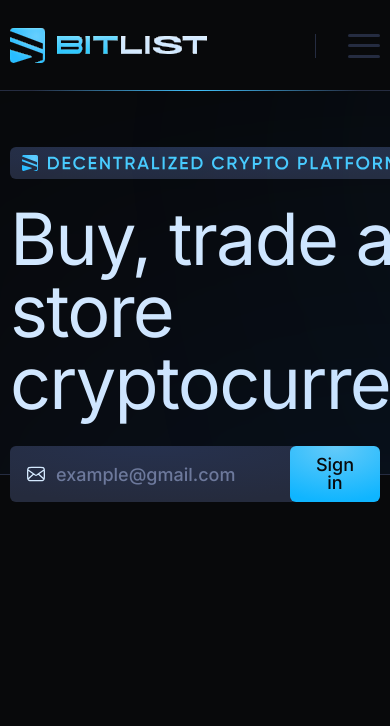
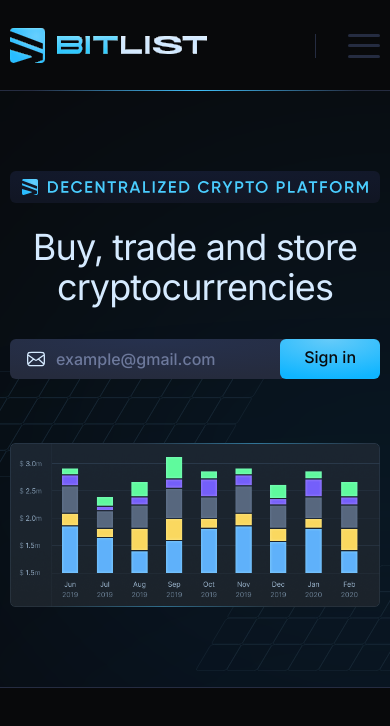
Before and after one commit to ptrv-dev/react-bitlist, a React (Vite) app: page / in a window 390 px wide. Shown: the top 726 px of the page. Built offline with nearby package versions, Linux system fonts and the light colour scheme.

Commit message:
hero: adaptive

```diff
--- a/src/components/HeroSection.tsx
+++ b/src/components/HeroSection.tsx
@@ -1,12 +1,30 @@
 import { FC } from 'react';
+import cn from 'classnames';
+
 import { Button, Input } from './ui';
 import { MailIcon } from './icons';
 
-const Badge = () => {
+const Badge: FC<{ className?: string }> = ({ className }) => {
   return (
-    <div className="mb-6 py-2 px-3 rounded-md bg-gradient-dark flex w-fit gap-[10px] items-center">
-      <img src="/assets/img/icon.svg" alt="" width={16} height={16} />
+    <div
+      className={cn(
+        'mb-6 py-2 px-3 rounded-md flex w-fit gap-[10px] items-center',
+        className
+      )}
+      style={{
+        background:
+          'radial-gradient(107.69% 100% at 50% 0%, #131A2E 0%, #111624 100%)',
+      }}
+    >
+      <img
+        src="/assets/img/icon.svg"
+        alt=""
+        width={16}
+        height={16}
+        className="pointer-events-none select-none"
+      />
       <svg
+        className="w-full"
         width="350"
         height="14"
         viewBox="0 0 350 14"
@@ -128,37 +146,45 @@
 
 const HeroSection: FC = () => {
   return (
-    <section className="h-96 border-b border-secondary">
-      <div className="relative h-full overflow-hidden">
+    <section className="lg:h-96 border-b border-secondary">
+      <div className="py-20 lg:py-0 relative h-full overflow-hidden">
         <div className="hero-light1 absolute -bottom-1/2 left-0"></div>
-        <div className="container h-full flex items-center justify-between">
-          <div>
-            <Badge />
-            <h1 className="max-w-[680px] text-7xl tracking-tight">
+        <div className="container h-full flex flex-col lg:flex-row items-center justify-between gap-8">
+          <div className="flex-shrink-0 lg:w-1/2 xl:max-w-[680px] relative z-10">
+            <Badge className="mx-auto lg:mx-0" />
+            <h1 className="text-center lg:text-left text-4xl md:text-5xl xl:text-7xl tracking-tight">
               Buy, trade and store cryptocurrencies
             </h1>
+            <div className="flex w-full xs:w-max mx-auto max-w-full my-8 lg:hidden">
+              <Input
+                className="w-full"
+                placeholder="example@gmail.com"
+                icon={<MailIcon width={20} height={20} />}
+              />
+              <Button className="-ml-2 flex-shrink-0">Sign in</Button>
+            </div>
           </div>
-          <div className="relative">
+          <div className="relative flex-shrink">
             <div className="hero-light2 absolute -left-[140p] -top-[72px]"></div>
             <img
-              className="absolute -bottom-[64px] -right-[280px] pointer-events-none select-none"
+              className="absolute -bottom-[64px] -right-[50%] pointer-events-none select-none"
               src="/assets/img/hero-bg-vector.svg"
-              alt=""
+              alt="Hero Section Background Image"
             />
             <img
-              className="absolute -top-[72px] -left-[208px] pointer-events-none select-none"
+              className="absolute -top-[72px] -left-[30%] pointer-events-none select-none"
               src="/assets/img/hero-bg-vector.svg"
-              alt=""
+              alt="Hero Section Background Image"
             />
             <img
               src="/assets/img/hero-image.png"
-              alt=""
-              className="h-[283px] relative z-10 pointer-events-none select-none"
+              alt="Hero Section Illustration"
+              className="max-w-[610px] w-full relative z-10 pointer-events-none select-none block"
             />
           </div>
         </div>
       </div>
-      <div className="container -translate-y-1/2">
+      <div className="hidden lg:block container -translate-y-1/2">
         <div className="flex">
           <Input
             placeholder="example@gmail.com"
--- a/src/components/ui/Button.tsx
+++ b/src/components/ui/Button.tsx
@@ -15,7 +15,7 @@
   return (
     <button
       className={cn(
-        'leading-none flex outline-none text-lg font-medium py-[10px] px-6 rounded-md',
+        'leading-none flex outline-none sm:text-lg font-medium py-[10px] px-6 rounded-md',
         { 'bg-gradient-primary text-dark': variant === 'primary' },
         { 'bg-gradient-dark': variant === 'secondary' },
         { 'text-primary border border-primary': variant === 'outlined' },
--- a/src/components/ui/Input.tsx
+++ b/src/components/ui/Input.tsx
@@ -10,7 +10,7 @@
   return (
     <div
       className={cn(
-        'bg-gradient-dark flex rounded-md overflow-hidden text-lg w-[400px]',
+        'bg-gradient-dark flex rounded-md overflow-hidden sm:text-lg w-[400px]',
         className
       )}
     >
--- a/tailwind.config.js
+++ b/tailwind.config.js
@@ -16,6 +16,9 @@
         primary: '#2FBDFC',
         secondary: '#252C41',
       },
+      screens: {
+        xs: '500px',
+      },
     },
   },
   plugins: [],
```
